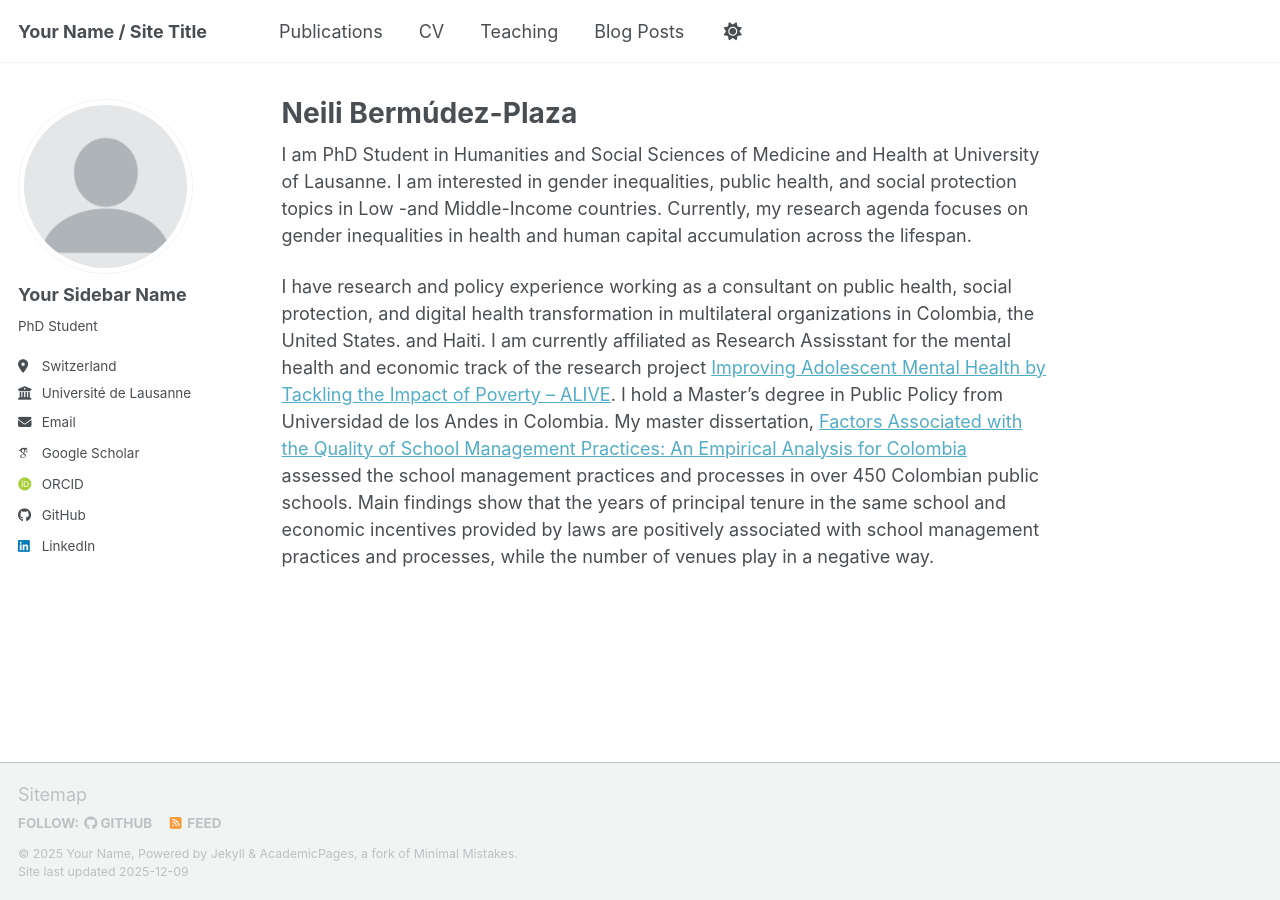
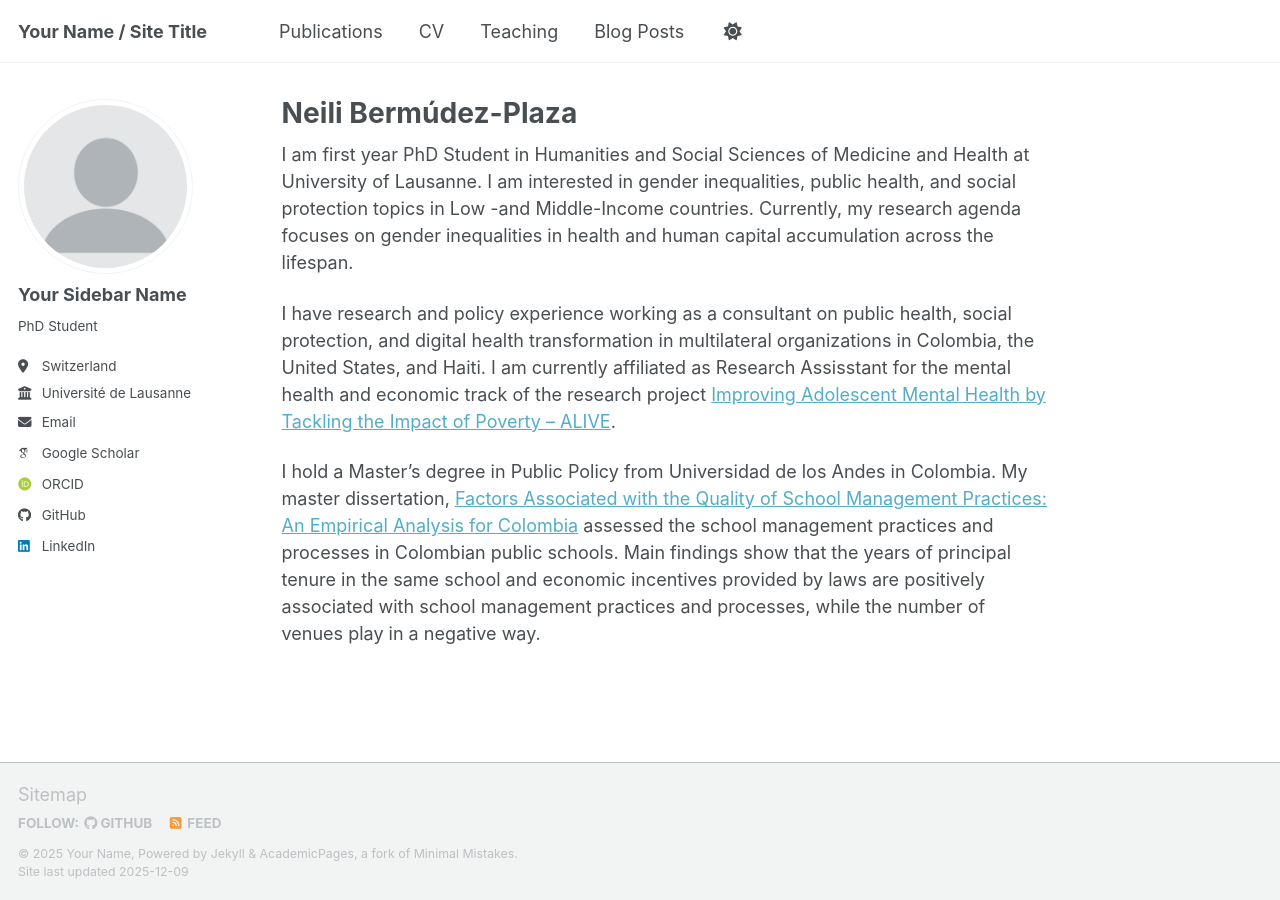
Before and after one commit to ncbermudez/ncbermudez.github.io, a Jekyll site: the page built from _pages/about.md, in a window 1280 px wide. Built offline with Jekyll 4.4.1, drawn with Linux system fonts in a browser that asks for light colours; some web fonts are replaced; a script bundle is joined from its source files by our own code; library files that are not in the unit come from our copies.

Commit message:
Update about.md

```diff
--- a/_pages/about.md
+++ b/_pages/about.md
@@ -7,7 +7,9 @@
   - /about.html
 ---
 
-I am PhD Student in Humanities and Social Sciences of Medicine and Health at University of Lausanne. I am interested in gender inequalities, public health, and social protection topics in Low -and Middle-Income countries. Currently, my research agenda focuses on gender inequalities in health and human capital accumulation across the lifespan.
+I am first year PhD Student in Humanities and Social Sciences of Medicine and Health at University of Lausanne. I am interested in gender inequalities, public health, and social protection topics in Low -and Middle-Income countries. Currently, my research agenda focuses on gender inequalities in health and human capital accumulation across the lifespan.
 
-I have research and policy experience working as a consultant on public health, social protection, and digital health transformation in multilateral organizations in Colombia, the United States. and Haiti. I am currently affiliated as Research Assisstant for the mental health and economic track of the research project [Improving Adolescent Mental Health by Tackling the Impact of Poverty – ALIVE](https://www.alive4mentalhealth.org/). I hold a Master's degree in Public Policy from Universidad de los Andes in Colombia. My master dissertation, [Factors Associated with the Quality of School Management Practices: An Empirical Analysis for Colombia](https://repositorio.uniandes.edu.co/server/api/core/bitstreams/b398074a-8434-4e3a-9fc4-08b78ef6d081/content) assessed the school management practices and processes in over 450 Colombian public schools. Main findings show that the years of principal tenure in
+I have research and policy experience working as a consultant on public health, social protection, and digital health transformation in multilateral organizations in Colombia, the United States, and Haiti. I am currently affiliated as Research Assisstant for the mental health and economic track of the research project [Improving Adolescent Mental Health by Tackling the Impact of Poverty – ALIVE](https://www.alive4mentalhealth.org/).
+
+I hold a Master's degree in Public Policy from Universidad de los Andes in Colombia. My master dissertation, [Factors Associated with the Quality of School Management Practices: An Empirical Analysis for Colombia](https://repositorio.uniandes.edu.co/server/api/core/bitstreams/b398074a-8434-4e3a-9fc4-08b78ef6d081/content) assessed the school management practices and processes in Colombian public schools. Main findings show that the years of principal tenure in
 the same school and economic incentives provided by laws are positively associated with school management practices and processes, while the number of venues play in a negative way.
```
